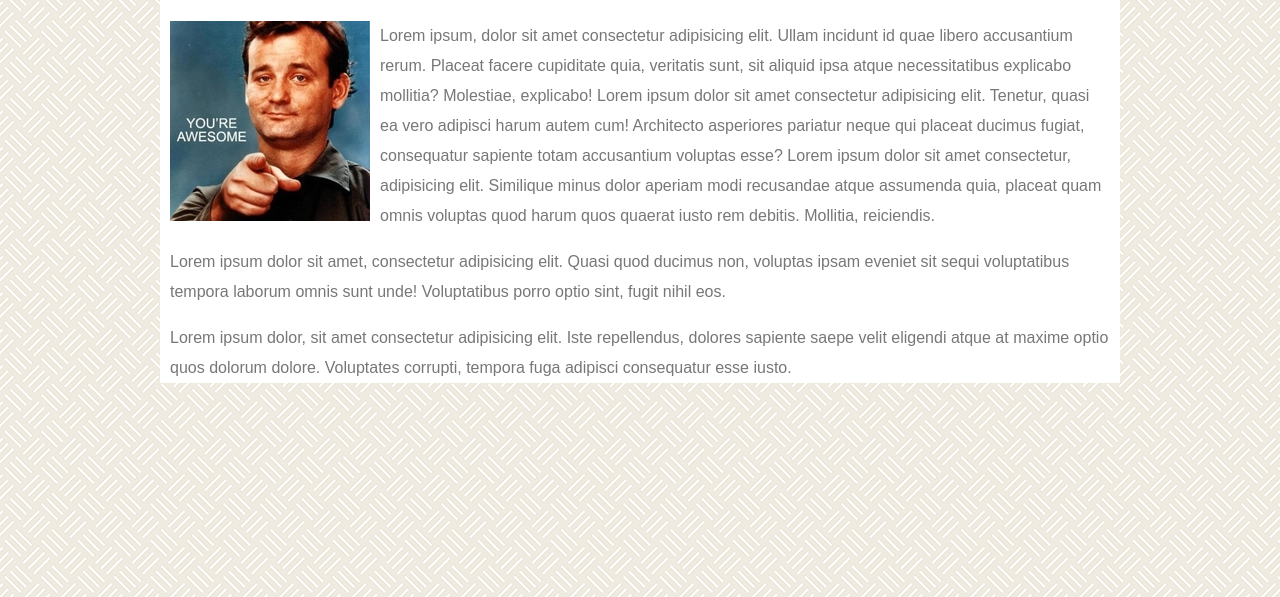
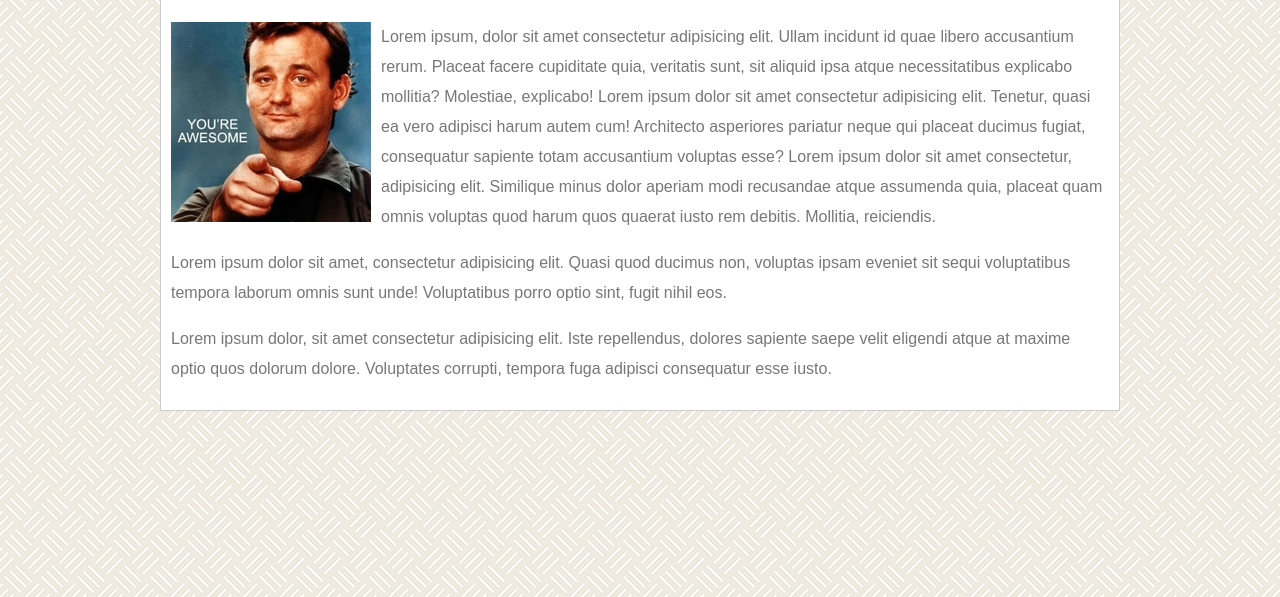
Before and after one commit to BAANG/Basic-Portfolio, a plain HTML site: page index.html in a window 1280 px wide. Shown: the part 203-800 px from the top of the page. Drawn offline with nearby package versions, Linux system fonts and the light colour scheme.

Commit message:
Add border to index #wrapper

```diff
--- a/assets/css/style.css
+++ b/assets/css/style.css
@@ -7,6 +7,9 @@ body {
     height: 100%;
     margin: 110px auto;
     background-color: #ffffff;
+    padding-bottom: 10px;
+    border: 1px solid;
+    border-color: #cccccc;
 }
 
 a, a:link, a:visited {
```
